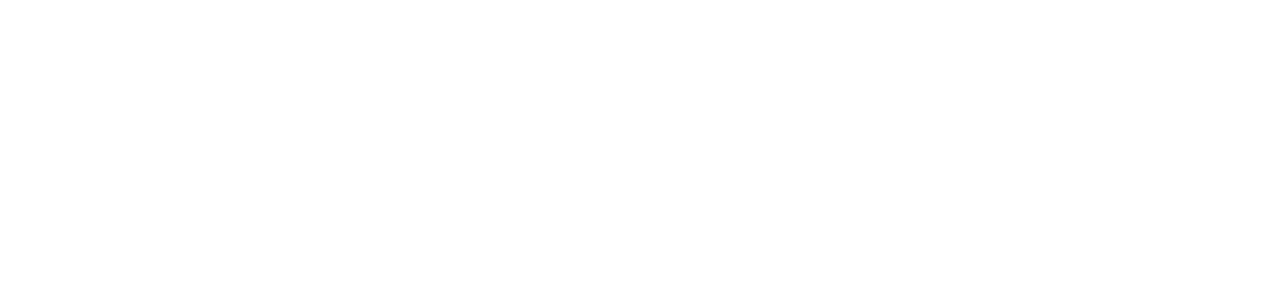
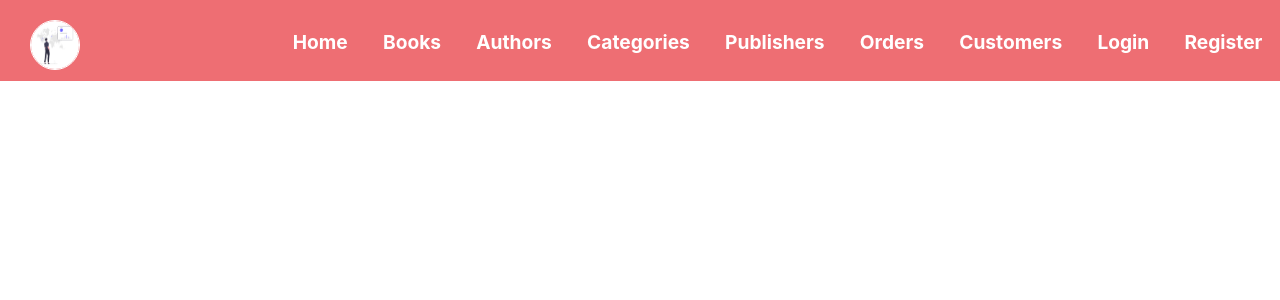
Before and after one commit to Mbote-Joseph/Angular-Django-Front-End, an Angular app: page / in a window 1280 px wide. Shown: the top 300 px of the page. Built offline with nearby package versions, Linux system fonts and the light colour scheme.

Commit message:
Angular Application with Django Backend

```diff
--- a/src/app/app.component.html
+++ b/src/app/app.component.html
@@ -1 +1,3 @@
+<app-header></app-header>
 <router-outlet></router-outlet>
+<app-footer></app-footer>
--- a/src/app/components/header/header.component.css
+++ b/src/app/components/header/header.component.css
@@ -0,0 +1,41 @@
+/**
+ * Copyright 2022 user
+ *
+ * Licensed under the Apache License, Version 2.0 (the "License");
+ * you may not use this file except in compliance with the License.
+ * You may obtain a copy of the License at
+ *
+ *     http://www.apache.org/licenses/LICENSE-2.0
+ *
+ * Unless required by applicable law or agreed to in writing, software
+ * distributed under the License is distributed on an "AS IS" BASIS,
+ * WITHOUT WARRANTIES OR CONDITIONS OF ANY KIND, either express or implied.
+ * See the License for the specific language governing permissions and
+ * limitations under the License.
+ */
+nav {
+  background-color: #ee6e73;
+  padding: 0;
+  margin: 0;
+  min-height: 70px;
+  width: 100%;
+  position: fixed;
+  top: 0;
+  left: 0;
+  z-index: 1;
+  display: flex;
+  justify-content: space-between;
+  padding-top: 20px;
+  color: #fff;
+}
+nav a {
+  color: #fff;
+  text-decoration: none;
+  font-size: 1.2em;
+  font-weight: bold;
+  padding: 0.5em;
+}
+li {
+  display: inline-block;
+  margin: 0.5em;
+}
--- a/src/app/components/header/header.component.html
+++ b/src/app/components/header/header.component.html
@@ -1 +1,22 @@
-<p>header works!</p>
+<nav>
+  <!-- <h3>Your Book Store</h3> -->
+  <img
+    src="../../../assets/images/logo.png"
+    alt="logo"
+    height="50px"
+    width="50px"
+    style="margin-left: 30px; border-radius: 50%; border: 1px solid #fff"
+  />
+
+  <ul>
+    <li><a routerLink="/">Home</a></li>
+    <li><a routerLink="/books">Books</a></li>
+    <li><a routerLink="/authors">Authors</a></li>
+    <li><a routerLink="/categories">Categories</a></li>
+    <li><a routerLink="/publishers">Publishers</a></li>
+    <li><a routerLink="/orders">Orders</a></li>
+    <li><a routerLink="/customers">Customers</a></li>
+    <li><a routerLink="/login">Login</a></li>
+    <li><a routerLink="/register">Register</a></li>
+  </ul>
+</nav>
```
Also changed, not shown: src/assets/images/logo.png (added), 1 other file (tests, documents, lock files or other folders).
